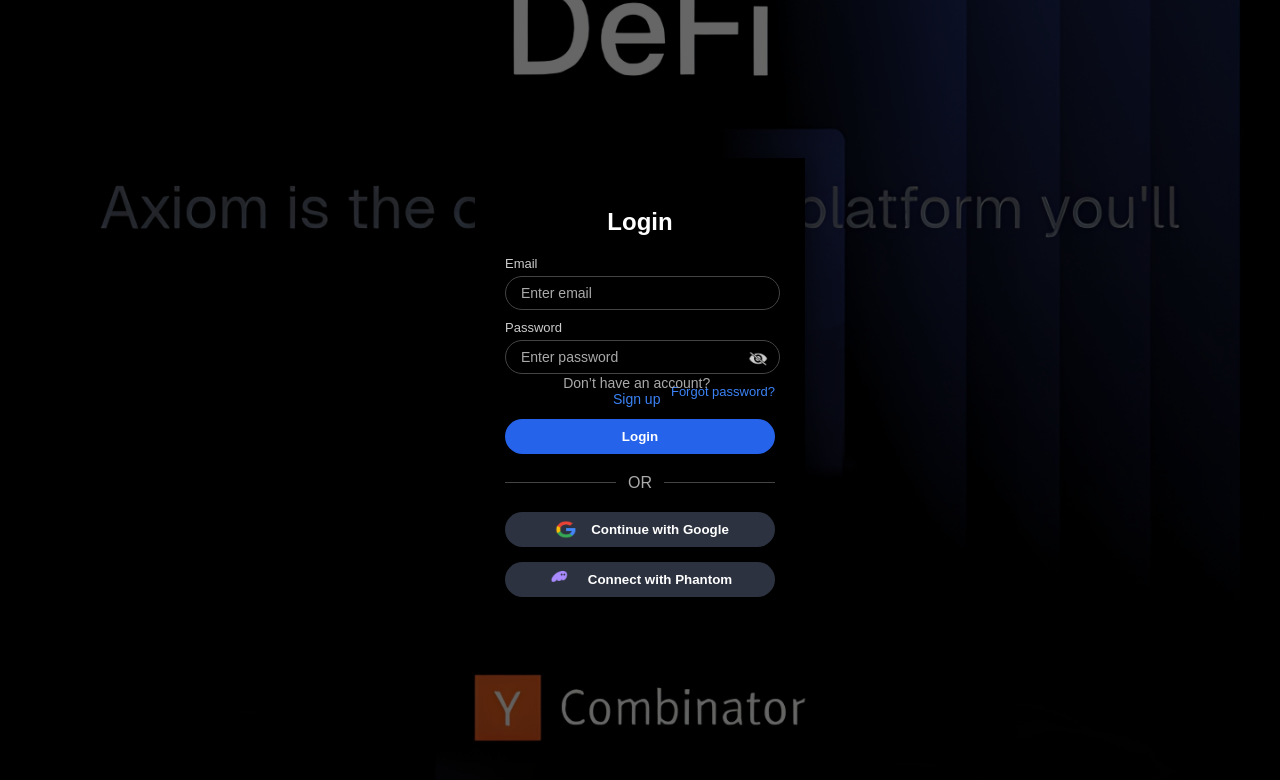
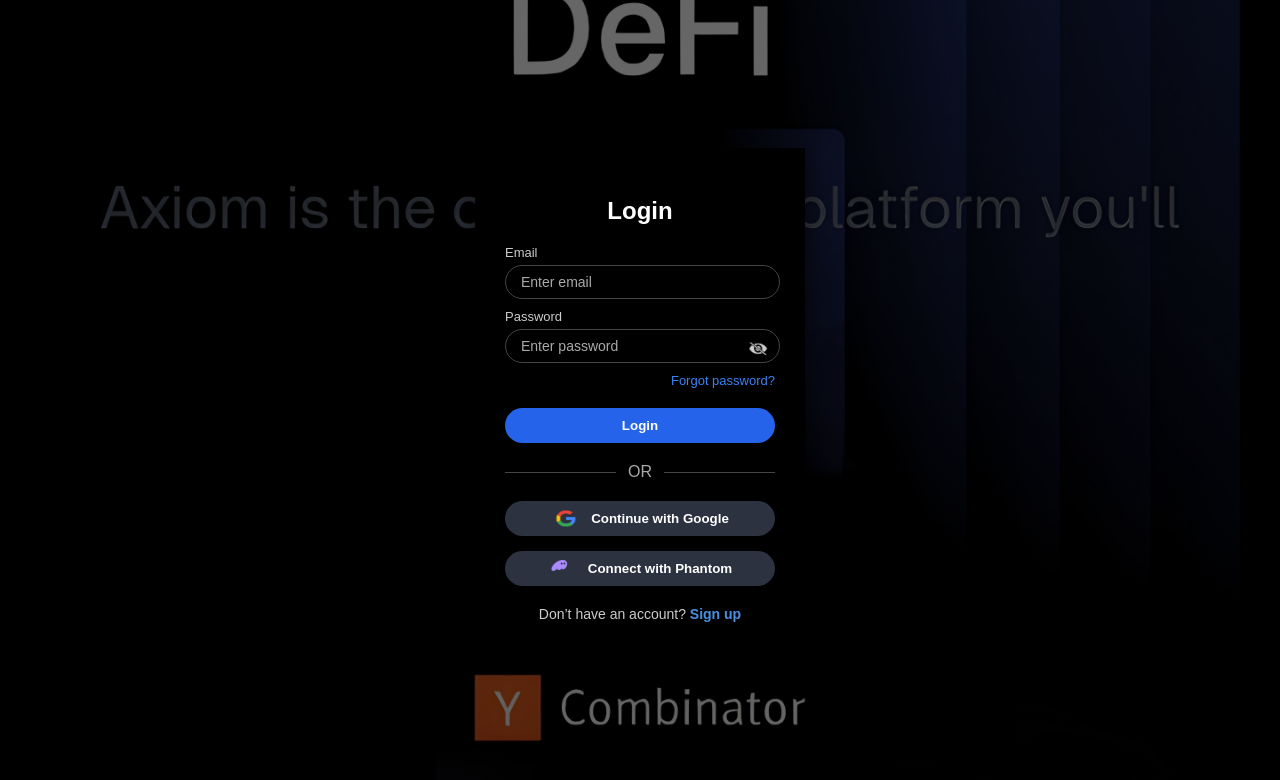
Before and after one commit to Axiomtrades/axiom, a plain HTML site: page login.html in a window 1280 px wide. Drawn offline with Linux system fonts and the light colour scheme.

Commit message:
Update styles.css

```diff
--- a/styles.css
+++ b/styles.css
@@ -191,12 +191,26 @@ color: #3b82f6;
 text-decoration: none;
 }
 
-.signup-text {
-position: absolute;
-top: 46%;
-left: 49%;
-transform: translate(-50%, -50%);
+/* ✅ Correct version */
+.login-box p.signup-text {
+  position: relative;
+  margin: 20px 0 0 0;  /* space above it */
+  width: 100%;
+  text-align: center;
+  font-size: 14px;
+  color: #ccc;
 }
+
+.login-box p.signup-text a {
+  color: #4a90e2;
+  text-decoration: none;
+  font-weight: 600;
+}
+
+.login-box p.signup-text a:hover {
+  text-decoration: underline;
+}
+
 
 .signup-text .signup-button {
 text-decoration: none;
```
